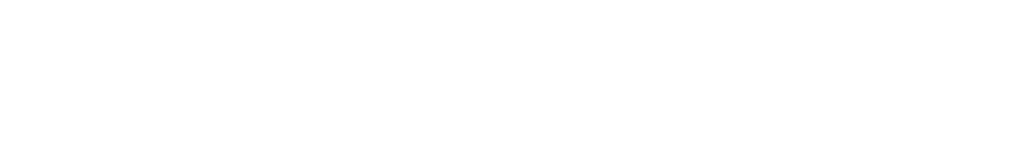
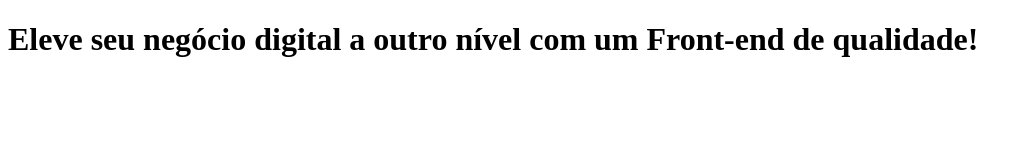
Before and after one commit to JCrpa/curso_html_css_modulo3_aula4, a plain HTML site: page index.html in a window 1280 px wide. Shown: the whole page, without its empty margins (0-1031 px from the left). Drawn offline with Linux system fonts and the light colour scheme.

Commit message:
criando_titulo_em_destaque

```diff
--- a/index.html
+++ b/index.html
@@ -5,11 +5,14 @@
     <meta charset="UTF-8">
     <meta http-equiv="X-UA-Compatible" content="IE=edge">
     <meta name="viewport" content="width=device-width, initial-scale=1.0">
-    <title>Home</title>
+    <title>Portfólio</title>
 </head>
 <body>
     <header></header>
-    <main></main>
+    <main>
+        <!--Criando um título em destaque através da tag strong-->
+        <h1>Eleve seu negócio digital a outro nível<strong> com um Front-end de qualidade!</strong></h1>
+    </main>
     <footer></footer>
 </body>
 </html>
```
